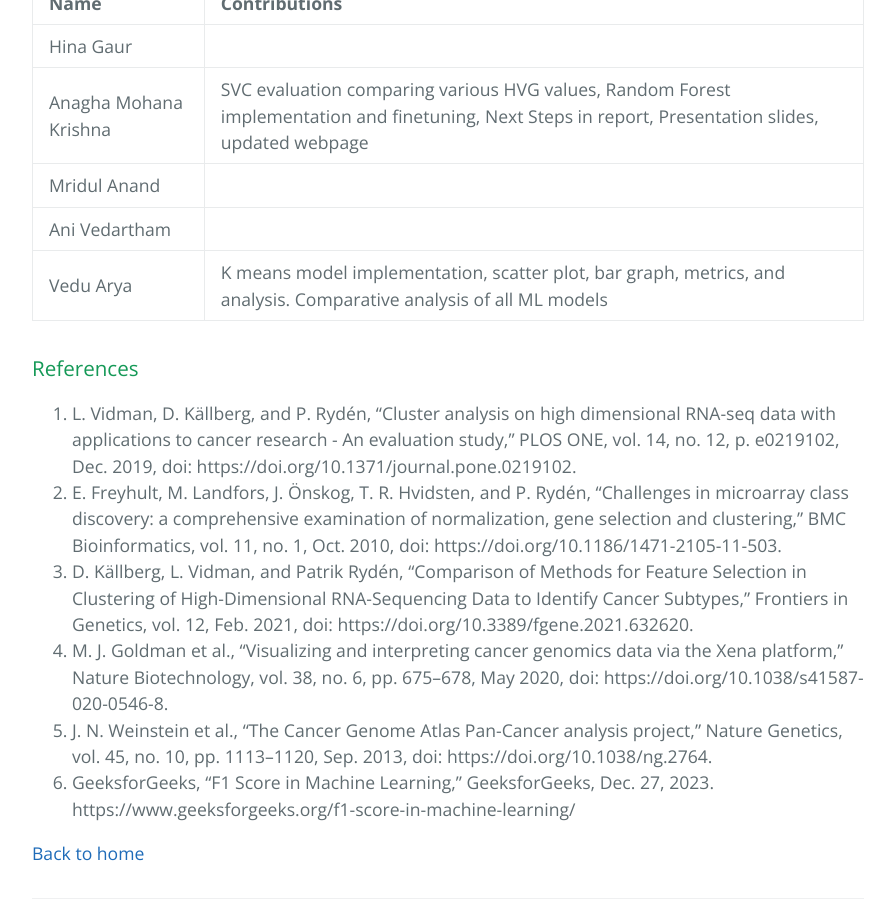
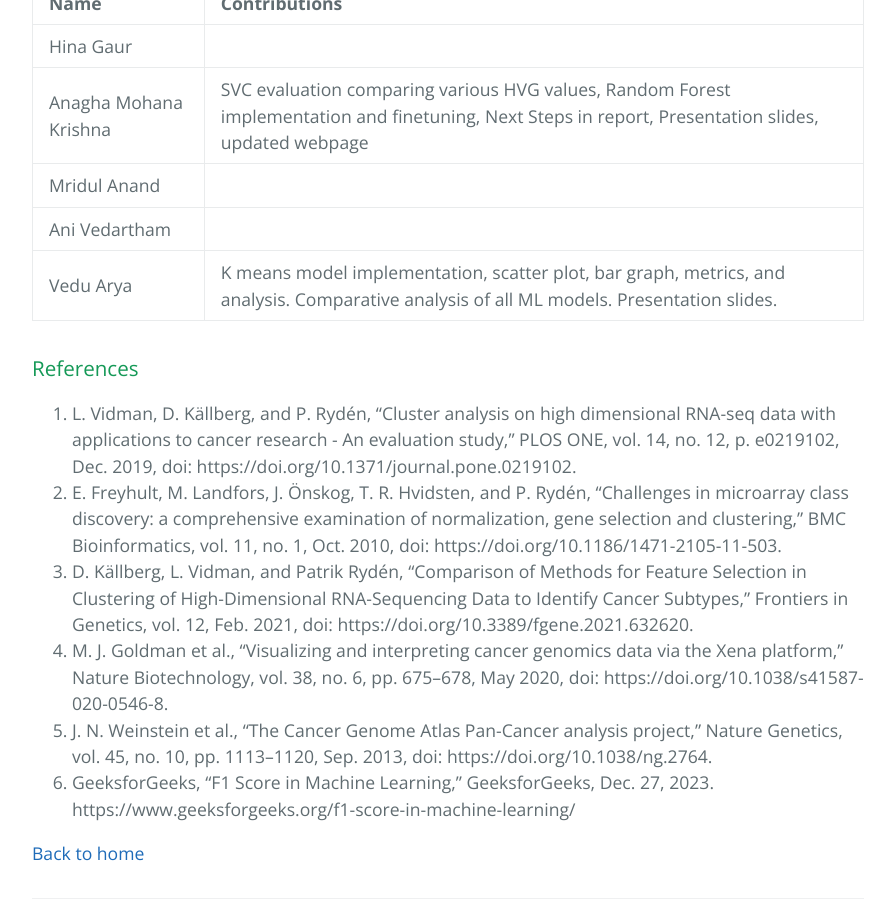
Before and after one commit to AnaghaMKrishna/CS-7641-Project, a Jekyll site: the page built from Final_Submission/final_report.md, in a window 1280 px wide and 900 px high, scrolled down 22867 px. Shown: the whole window, without its empty margins (192-1087 px from the left). Built offline with Jekyll 4.4.1, drawn with Linux system fonts in a browser that asks for light colours; our own code applies the rules of GitHub Pages for plain Markdown files.

Commit message:
Update final_report.md

```diff
--- a/Final_Submission/final_report.md
+++ b/Final_Submission/final_report.md
@@ -230,7 +230,7 @@ If you are unable to view, [please click here](https://gtvault-my.sharepoint.com
 | Anagha Mohana Krishna  | SVC evaluation comparing various HVG values, Random Forest implementation and finetuning, Next Steps in report, Presentation slides, updated webpage |
 | Mridul Anand           |  |
 | Ani Vedartham |  |
-| Vedu Arya | K means model implementation, scatter plot, bar graph, metrics, and analysis. Comparative analysis of all ML models |
+| Vedu Arya | K means model implementation, scatter plot, bar graph, metrics, and analysis. Comparative analysis of all ML models. Presentation slides. |
 
 ### References
 
```
